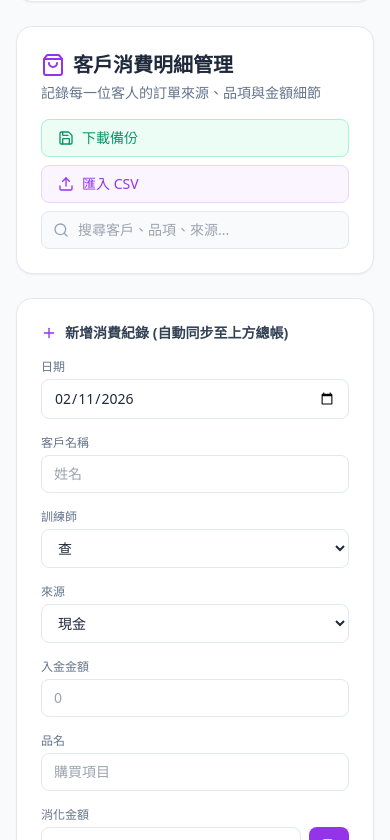
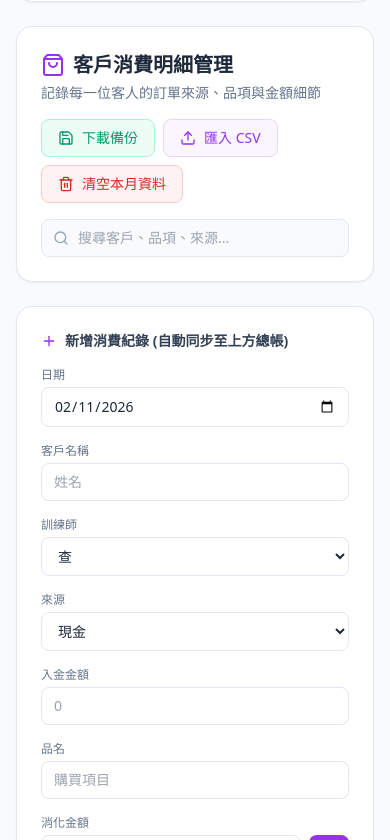
Before and after one commit to lue8e8-eng/ST-BJ4-OPS, a React (Vite) app: page / in a window 390 px wide. Shown: the part 1264-2104 px from the top of the page. Built offline with nearby package versions, Linux system fonts and the light colour scheme.

Commit message:
Update App.jsx

```diff
--- a/App.jsx
+++ b/App.jsx
@@ -1,5 +1,5 @@
 import React, { useState, useEffect, useMemo } from 'react';
-import { Plus, Trash2, TrendingUp, TrendingDown, Calculator, Calendar, Save, User, Users, Search, ShoppingBag, CreditCard, Wallet, DollarSign, PieChart, UserCheck, UserPlus, CalendarCheck, BookOpen, CheckSquare, Edit, X, Upload } from 'lucide-react';
+import { Plus, Trash2, TrendingUp, TrendingDown, Calculator, Calendar, Save, User, Users, Search, ShoppingBag, CreditCard, Wallet, DollarSign, PieChart, UserCheck, UserPlus, CalendarCheck, BookOpen, CheckSquare, Edit, X, Upload, AlertTriangle } from 'lucide-react';
 import {
   LineChart,
   Line,
@@ -84,8 +84,10 @@ const App = () => {
   const [isOldMemberRenew, setIsOldMemberRenew] = useState(false);
   const [isOldMemberReserve, setIsOldMemberReserve] = useState(false);
 
-  // 編輯模式狀態
+  // 編輯模式與彈跳視窗狀態
   const [editingId, setEditingId] = useState(null);
+  const [showClearConfirm, setShowClearConfirm] = useState(false);
+  const [toastMessage, setToastMessage] = useState('');
 
   // --- 強制自動存檔 Effect (只要資料變更就寫入 _v2) ---
   useEffect(() => {
@@ -137,6 +139,22 @@ const App = () => {
     setIsOldMemberRenew(false);
     setIsOldMemberReserve(false);
     setClientDate(new Date().toISOString().split('T')[0]);
+  };
+
+  // 一鍵清除所有資料
+  const handleConfirmClearAll = () => {
+    setEntries([]);
+    setCustomerEntries([]);
+    setShowClearConfirm(false);
+    showToast('已成功清空所有資料');
+  };
+
+  // 顯示提示訊息
+  const showToast = (message) => {
+    setToastMessage(message);
+    setTimeout(() => {
+      setToastMessage('');
+    }, 3000);
   };
 
   // 客戶紀錄處理函數
@@ -370,7 +388,7 @@ const App = () => {
             });
             return nextEntries.sort((a, b) => new Date(a.date) - new Date(b.date));
         });
-        alert(`成功匯入 ${newEntries.length} 筆資料！`);
+        showToast(`成功匯入 ${newEntries.length} 筆資料！`);
       }
     };
     reader.readAsText(file);
@@ -625,7 +643,7 @@ const App = () => {
   };
 
   return (
-    <div className="min-h-screen bg-slate-50 text-slate-800 p-4 font-sans">
+    <div className="min-h-screen bg-slate-50 text-slate-800 p-4 font-sans relative">
       <div className="max-w-6xl mx-auto space-y-10">
 
         {/* SECTION 1: 每日營收預測儀表板 */}
@@ -694,7 +712,7 @@ const App = () => {
 
             {/* 客戶消費明細管理 (滿版) */}
             <div className="space-y-6">
-              <div className="bg-white p-6 rounded-2xl shadow-sm border border-slate-200 flex flex-col md:flex-row justify-between items-start md:items-center gap-4">
+              <div className="bg-white p-6 rounded-2xl shadow-sm border border-slate-200 flex flex-col xl:flex-row justify-between items-start xl:items-center gap-4">
                 <div>
                   <h2 className="text-xl font-bold text-slate-800 flex items-center gap-2">
                     <ShoppingBag className="text-purple-600" />
@@ -703,7 +721,7 @@ const App = () => {
                   <p className="text-slate-500 text-sm mt-1">記錄每一位客人的訂單來源、品項與金額細節</p>
                 </div>
 
-                <div className="flex flex-col md:flex-row gap-2 w-full md:w-auto">
+                <div className="flex flex-wrap gap-2 w-full xl:w-auto items-center">
                   {/* 下載備份按鈕 */}
                   <button
                     onClick={handleExportCSV}
@@ -714,14 +732,23 @@ const App = () => {
                   </button>
 
                   {/* 匯入 CSV 按鈕 */}
-                  <label className="cursor-pointer bg-purple-50 hover:bg-purple-100 text-purple-600 border border-purple-200 px-4 py-2 rounded-lg flex items-center gap-2 text-sm font-medium transition-colors">
+                  <label className="cursor-pointer bg-purple-50 hover:bg-purple-100 text-purple-600 border border-purple-200 px-4 py-2 rounded-lg flex items-center gap-2 text-sm font-medium transition-colors m-0">
                       <Upload size={16} />
                       匯入 CSV
                       <input type="file" accept=".csv" className="hidden" onChange={handleFileUpload} />
                   </label>
 
+                  {/* [新增] 一鍵清空資料按鈕 */}
+                  <button
+                    onClick={() => setShowClearConfirm(true)}
+                    className="bg-red-50 hover:bg-red-100 text-red-600 border border-red-200 px-4 py-2 rounded-lg flex items-center gap-2 text-sm font-medium transition-colors"
+                  >
+                    <Trash2 size={16} />
+                    清空本月資料
+                  </button>
+
                   {/* 搜尋框 */}
-                  <div className="relative w-full md:w-64">
+                  <div className="relative w-full sm:w-64 mt-2 sm:mt-0">
                     <Search className="absolute left-3 top-1/2 transform -translate-y-1/2 text-slate-400" size={16} />
                     <input
                       type="text"
@@ -843,7 +870,7 @@ const App = () => {
                            />
                            <button
                              type="submit"
-                             className={`${editingId ? 'bg-blue-600 hover:bg-blue-700' : 'bg-purple-600 hover:bg-purple-700'} text-white rounded-lg px-3 py-2 transition-colors flex items-center gap-1`}
+                             className={`${editingId ? 'bg-blue-600 hover:bg-blue-700' : 'bg-purple-600 hover:bg-purple-700'} text-white rounded-lg px-3 py-2 transition-colors flex items-center gap-1 shrink-0`}
                            >
                              <Save size={16}/>
                              {editingId ? '更新' : ''}
@@ -1125,8 +1152,46 @@ const App = () => {
             </div>
           </div>
         </div>
+      </div>
 
-      </div>
+      {/* --- 自訂的確認清空彈跳視窗 --- */}
+      {showClearConfirm && (
+        <div className="fixed inset-0 bg-slate-900/50 z-50 flex items-center justify-center p-4">
+          <div className="bg-white rounded-2xl shadow-xl max-w-md w-full p-6 animate-in fade-in zoom-in duration-200">
+            <div className="flex items-center gap-3 text-red-600 mb-4">
+               <AlertTriangle size={24} />
+               <h3 className="text-xl font-bold">確定要清空本月資料嗎？</h3>
+            </div>
+            <p className="text-slate-600 text-sm mb-6 leading-relaxed">
+              這個操作將會永久刪除<strong>所有的「客戶消費明細」</strong>以及對應的<strong>「每日營收總帳」</strong>。<br/><br/>
+              建議您在清空前，先點擊「下載備份」將資料存回您的電腦。此操作一旦執行將無法復原。
+            </p>
+            <div className="flex justify-end gap-3">
+              <button
+                onClick={() => setShowClearConfirm(false)}
+                className="px-4 py-2 rounded-lg text-slate-600 hover:bg-slate-100 font-medium transition-colors"
+              >
+                取消
+              </button>
+              <button
+                onClick={handleConfirmClearAll}
+                className="px-4 py-2 bg-red-600 hover:bg-red-700 text-white rounded-lg font-medium transition-colors shadow-sm shadow-red-200"
+              >
+                確定清空
+              </button>
+            </div>
+          </div>
+        </div>
+      )}
+
+      {/* --- Toast 提示訊息 --- */}
+      {toastMessage && (
+        <div className="fixed bottom-4 right-4 bg-slate-800 text-white px-4 py-3 rounded-xl shadow-lg flex items-center gap-2 animate-in slide-in-from-bottom-5 fade-in duration-300 z-50">
+          <CheckSquare size={18} className="text-emerald-400" />
+          <span className="text-sm font-medium">{toastMessage}</span>
+        </div>
+      )}
+
     </div>
   );
 };
```
